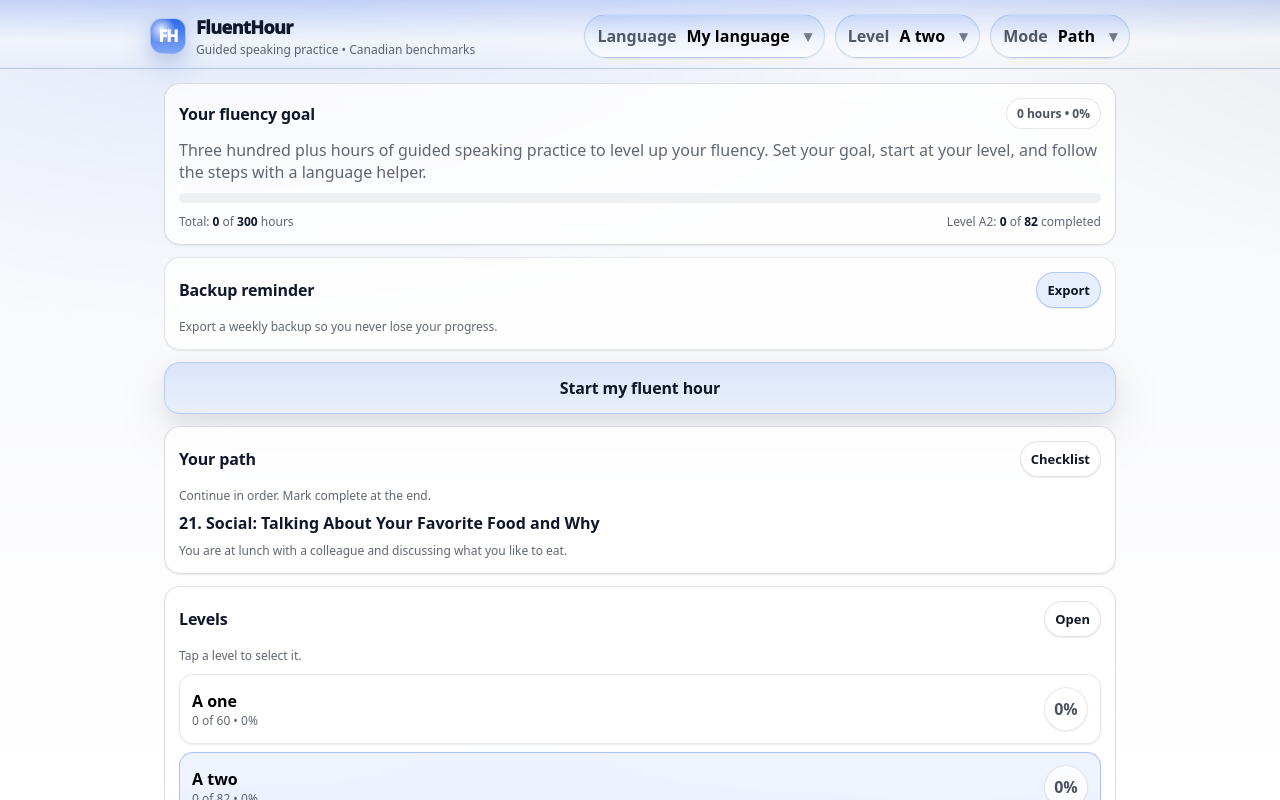
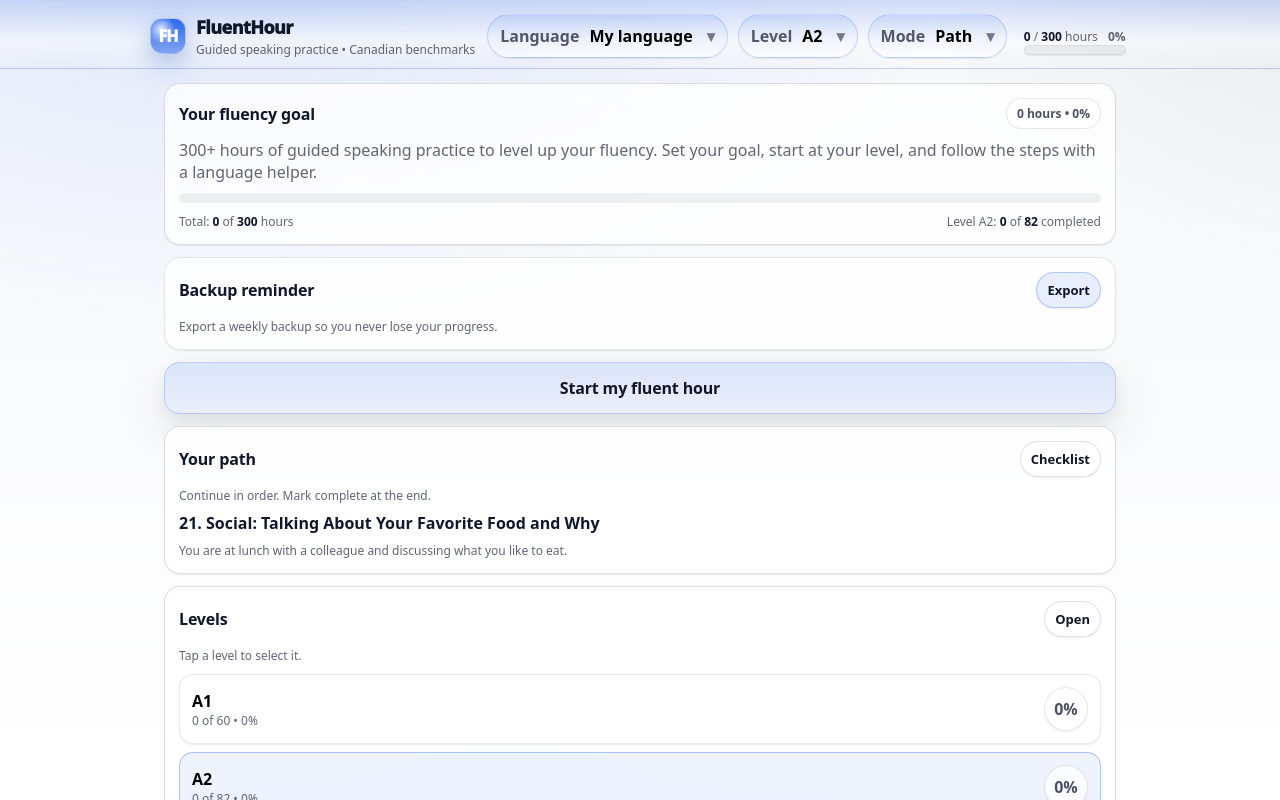
Before and after one commit to kevinduplechin7-netizen/FluentHour, a React (Vite) app: page / in a window 1280 px wide. Shown: the top 800 px of the page. Built offline with nearby package versions, Linux system fonts and the light colour scheme.

Commit message:
Fix timer + add premium progress thermometer

```diff
--- a/src/App.tsx
+++ b/src/App.tsx
@@ -21,18 +21,18 @@
 const APP_NAME = "FluentHour";
 const APP_SUBTITLE = "Guided speaking practice • Canadian benchmarks";
 const APP_TAGLINE =
-  "Three hundred plus hours of guided speaking practice to level up your fluency. Set your goal, start at your level, and follow the steps with a language helper.";
+  "300+ hours of guided speaking practice to level up your fluency. Set your goal, start at your level, and follow the steps with a language helper.";
 
 type Screen = "HOME" | "SESSION";
 
 type LevelKey = "A1" | "A2" | "B1" | "B2" | "C1" | "C2";
 const LEVELS: { key: LevelKey; label: string }[] = [
-  { key: "A1", label: "A one" },
-  { key: "A2", label: "A two" },
-  { key: "B1", label: "B one" },
-  { key: "B2", label: "B two" },
-  { key: "C1", label: "C one" },
-  { key: "C2", label: "C two" },
+  { key: "A1", label: "A1" },
+  { key: "A2", label: "A2" },
+  { key: "B1", label: "B1" },
+  { key: "B2", label: "B2" },
+  { key: "C1", label: "C1" },
+  { key: "C2", label: "C2" },
 ];
 
 type Mode = "path" | "random"; // path is default
@@ -348,9 +348,10 @@
           }
         }
       }
+      const idx = phases.length;
       phases.push({
-        name: name || `Phase ${phases.length + 1}`,
-        minutes: minutes || 0,
+        name: name || `Phase ${idx + 1}`,
+        minutes: minutes && minutes > 0 ? minutes : inferPhaseMinutes(name, idx),
         purpose: purpose || undefined,
         humanSteps,
         aiScript: aiScript || undefined,
@@ -384,6 +385,21 @@
   const candidates = list.filter((s) => !recentSet.has(s.id));
   const pool = candidates.length ? candidates : list;
   return pool[Math.floor(Math.random() * pool.length)];
+}
+
+function inferPhaseMinutes(name: string, idx: number) {
+  const n = (name || "").toLowerCase();
+  if (n.includes("fluency")) return 10;
+  if (n.includes("model")) return 25;
+  if (n.includes("input")) return 25;
+  if (n.includes("simulation") || n.includes("output")) return 15;
+  if (n.includes("record")) return 10;
+  // fallback by phase index
+  if (idx === 0) return 10;
+  if (idx === 1) return 25;
+  if (idx === 2) return 15;
+  if (idx === 3) return 10;
+  return 15;
 }
 
 function msInDays(days: number) {
@@ -825,36 +841,43 @@
     setSessions(deduped);
   }, [libraryText, activeProfile.userLibraryText, activeProfile.id]);
 
-  // Runner ticking
+  // Runner ticking (robust + counts study time while running)
+  const accumulateRunTime = React.useCallback(() => {
+    if (runStartedAtRef.current == null) return;
+    const elapsed = nowMs() - runStartedAtRef.current;
+    runStartedAtRef.current = null;
+    if (elapsed <= 0) return;
+
+    setStore((st) => ({
+      ...st,
+      profiles: st.profiles.map((p) => {
+        if (p.id !== st.activeId) return p;
+        return { ...p, progress: { ...p.progress, time: { ...p.progress.time, totalMs: p.progress.time.totalMs + elapsed } } };
+      }),
+    }));
+  }, []);
+
   useEffect(() => {
     if (!running) {
       if (tickRef.current) {
         window.clearInterval(tickRef.current);
         tickRef.current = null;
       }
-      if (runStartedAtRef.current != null) {
-        const elapsed = nowMs() - runStartedAtRef.current;
-        runStartedAtRef.current = null;
-        if (elapsed > 0) {
-          setStore((st) => {
-            const next = { ...st };
-            next.profiles = next.profiles.map((p) => {
-              if (p.id !== st.activeId) return p;
-              return { ...p, progress: { ...p.progress, time: { ...p.progress.time, totalMs: p.progress.time.totalMs + elapsed } } };
-            });
-            return next;
-          });
-        }
-      }
+      accumulateRunTime();
       return;
     }
 
+    if (tickRef.current) {
+      window.clearInterval(tickRef.current);
+      tickRef.current = null;
+    }
     if (runStartedAtRef.current == null) runStartedAtRef.current = nowMs();
 
     tickRef.current = window.setInterval(() => {
       setSecondsLeft((sec) => {
         if (sec <= 1) {
-          window.setTimeout(() => setRunning(false), 0); // autopause at phase end
+          // autopause at phase end
+          window.setTimeout(() => setRunning(false), 0);
           return 0;
         }
         return sec - 1;
@@ -867,7 +890,7 @@
         tickRef.current = null;
       }
     };
-  }, [running]);
+  }, [running, accumulateRunTime]);
 
   const currentLevelList = sessionsByLevel[progress.level] || [];
   const completedMap = progress.completedIdsByLevel[progress.level] || {};
@@ -1117,6 +1140,18 @@
           <MenuButton label="Level" value={LEVELS.find((l) => l.key === progress.level)?.label || progress.level} onClick={() => setOpenLevelMenu(true)} />
           <MenuButton label="Mode" value={progress.mode === "path" ? "Path" : "Random"} onClick={() => setOpenModeMenu(true)} />
         </div>
+        <div style={{ maxWidth: 980, margin: "10px auto 0", padding: "0 2px" }}>
+          <div style={{ display: "flex", justifyContent: "space-between", alignItems: "baseline", gap: 10, color: "var(--muted)", fontSize: 12 }}>
+            <span>
+              <b style={{ color: "var(--text)" }}>{totalHours}</b> / <b style={{ color: "var(--text)" }}>{goalHours}</b> hours
+            </span>
+            <span style={{ fontWeight: 900 }}>{totalPct}%</span>
+          </div>
+          <div style={{ height: 10, borderRadius: 999, background: "rgba(15,23,42,0.06)", overflow: "hidden", boxShadow: "var(--shadow-sm)", border: "1px solid rgba(15,23,42,0.06)" }}>
+            <div style={{ width: `${totalPct}%`, height: "100%", background: "linear-gradient(90deg, rgba(37,99,235,0.55), rgba(37,99,235,0.25))" }} />
+          </div>
+        </div>
+
       </div>
     </div>
   );
```
